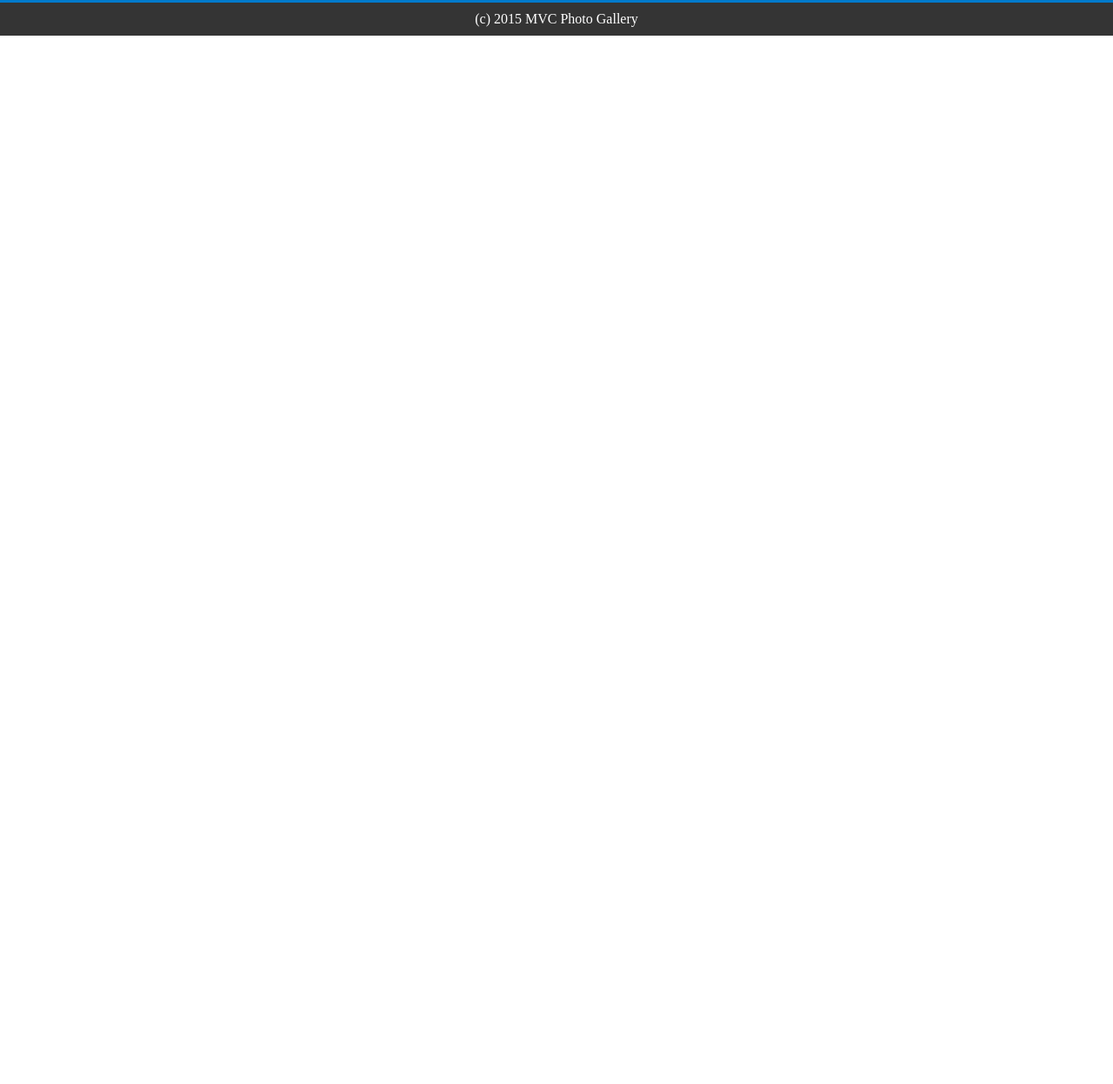
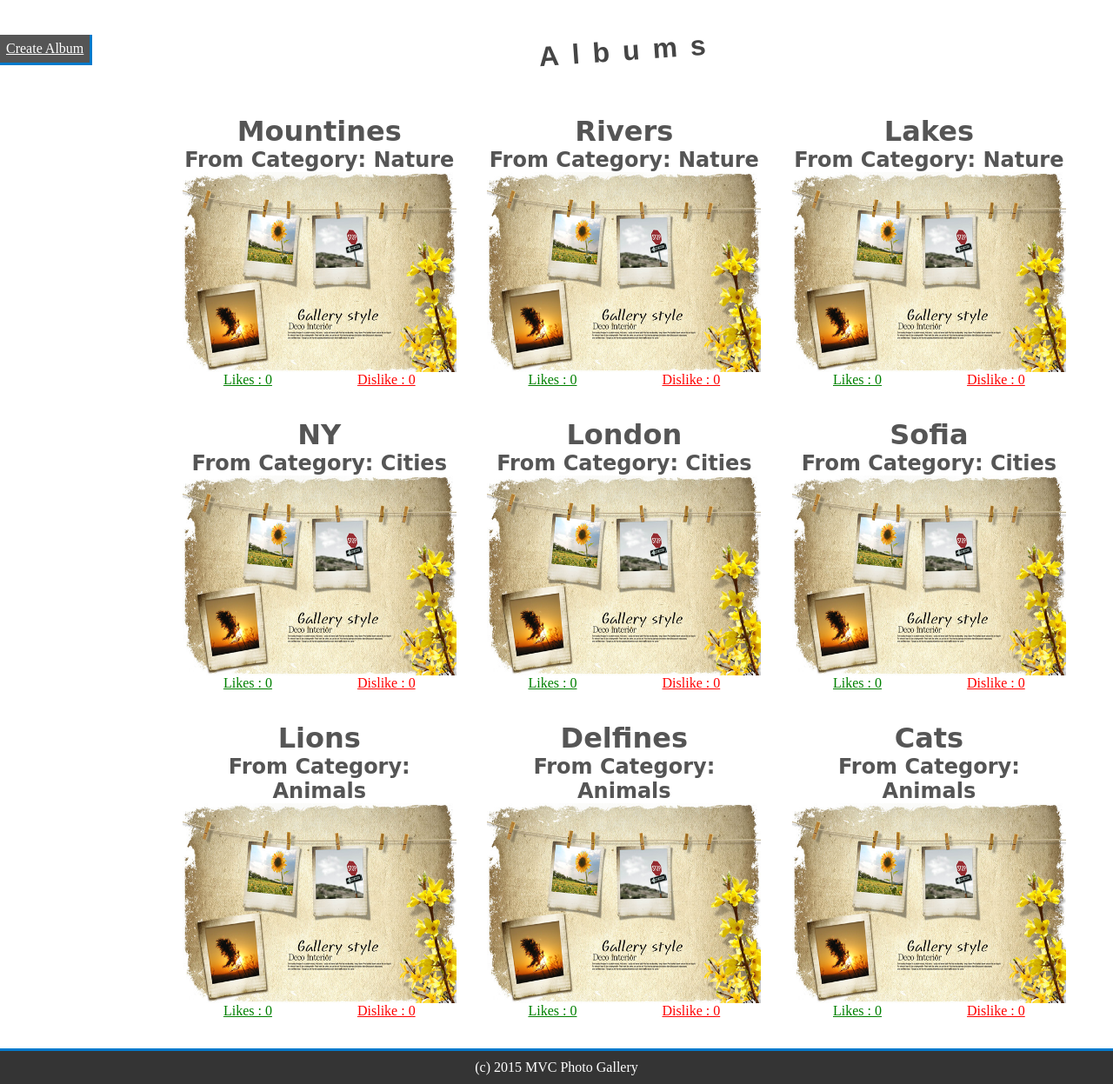
Before and after one commit to NikolayPaskulov/PhotoGallery-PHP, a PHP site: page /albums in a window 1280 px wide. Shown: the part 247-1494 px from the top of the page at 87% size. Before the commit the page ends 288 px from the top, so only its background shows below. Run offline with PHP 8.4, Linux system fonts and the light colour scheme; data comes from the database, SQL or seed files in the repository.

Commit message:
Add album index page to print all albums.

```diff
--- a/content/styles.css
+++ b/content/styles.css
@@ -100,7 +100,6 @@ header > .menu li a {
 .photo-holder ul li > a {
     text-decoration: none;
     width:100%;
-    max-height: 300px;
 }
 
 .photo-holder ul li img {
@@ -108,7 +107,7 @@ header > .menu li a {
     height:230px;
 }
 
-.photo-holder ul li h1 {
+.photo-holder ul li h1, .photo-holder ul li h2{
     width:100%;
     text-align: center;
     margin: 0;
--- a/controllers/AlbumsController.php
+++ b/controllers/AlbumsController.php
@@ -9,7 +9,7 @@ class AlbumsController extends BaseController {
     }
 
     public function index() {
-
+        $this->albums = $this->albumsModel->getAllWithCountryName();
     }
 
     public function category($id) {
@@ -31,7 +31,11 @@ class AlbumsController extends BaseController {
 
     public function like($albumId, $categoryId) {
         $this->albumsModel->like($albumId);
-        $this->redirect('albums', 'category', array($categoryId));
+        if($categoryId) {
+            $this->redirect('albums', 'category', array($categoryId));
+        } else {
+            $this->redirect('albums');
+        }
     }
 
     public function dislike($albumId, $categoryId) {
--- a/models/AlbumsModel.php
+++ b/models/AlbumsModel.php
@@ -7,7 +7,7 @@ class AlbumsModel extends BaseModel {
     }
 
     public function getAllWithCountryName() {
-        $statement = self::$db->query("SELECT a.id, a.name, a.likes, a.dislikes, c.name FROM albums a JOIN categories c ON a.category_id = c.id");
+        $statement = self::$db->query("SELECT a.id, a.name, a.likes, a.dislikes, c.name as categoryName FROM albums a JOIN categories c ON a.category_id = c.id");
         return $statement->fetch_all(MYSQLI_ASSOC);
     }
 
--- a/views/albums/index.php
+++ b/views/albums/index.php
@@ -0,0 +1,22 @@
+<div id="control-panel">
+	<ul>
+		<li><a href="/albums/create">Create Album</a></li>
+	</ul>
+</div>
+
+
+<div id="albums" class="photo-holder">
+	<h1 class="photos-header">Albums</h1>
+	<ul>
+	    <?php foreach ($this->viewBag['albums'] as $albums) : ?>
+	    	<li><a href="/photos/album/<?=$albums['id'] ?>">
+	    		<h1><?= $albums['name'] ?></h1>
+	    		<h2>From Category: <?= $albums['categoryName'] ?></h2>
+	    		<img src="/content/images/albums-photo.jpg"/>
+	    	</a>
+	    		<div><a href="/albums/like/<?= $albums['id']?>">Likes : <?=  $albums['likes'] ?></a>
+	    			 <a href="/albums/dislike/<?= $albums['id']?> ">Dislike : <?= $albums['dislikes'] ?></a> </div>
+	    	</li>
+	    <?php endforeach ?>
+	</ul>
+</div>
```
